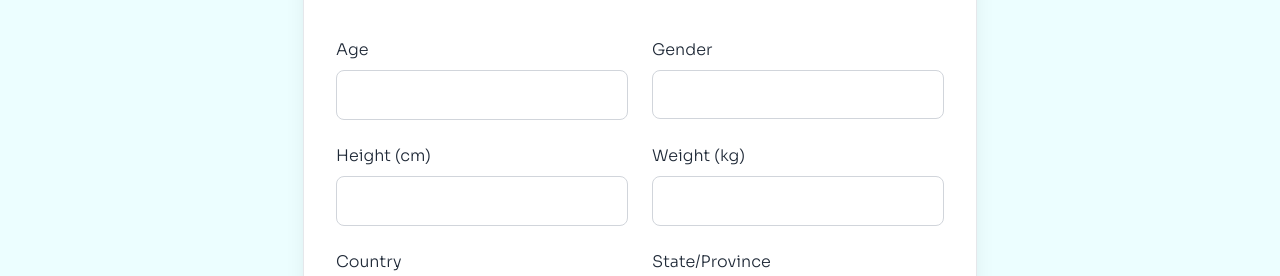
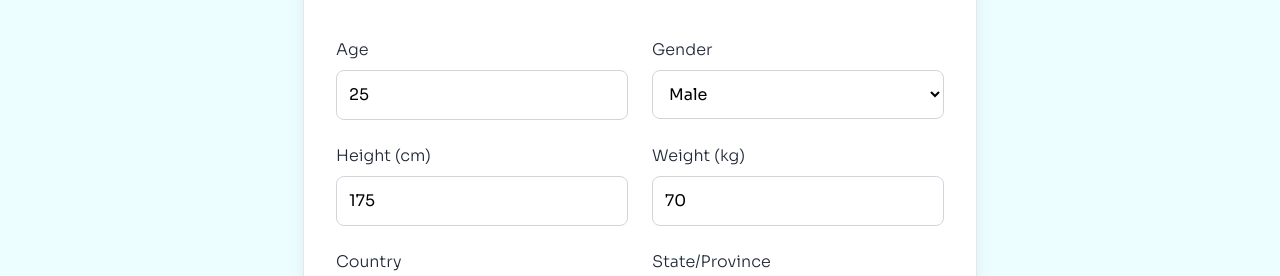
Before and after one commit to Ayush20002/smart_plate_frontend, a React (Vite) app: page /diet-form in a window 1280 px wide. Shown: the part 442-718 px from the top of the page. Built offline with nearby package versions, Linux system fonts and the light colour scheme.

Commit message:
Update DietForm.jsx

```diff
--- a/src/components/design/DietForm.jsx
+++ b/src/components/design/DietForm.jsx
@@ -91,7 +91,7 @@
                     name="age"
                     value={formData.age}
                     onChange={handleInputChange}
-                    className="w-full p-3 bg-white rounded-lg border border-gray-300 focus:ring-2 focus:ring-amber-500"
+                    className="w-full p-3 bg-white text-black rounded-lg border border-gray-300 focus:ring-2 focus:ring-amber-500"
                     min="18"
                     max="120"
                     required
@@ -105,7 +105,7 @@
                     name="sex"
                     value={formData.sex}
                     onChange={handleInputChange}
-                    className="w-full p-3 bg-white rounded-lg border border-gray-300 focus:ring-2 focus:ring-amber-500"
+                    className="w-full p-3 bg-white text-black rounded-lg border border-gray-300 focus:ring-2 focus:ring-amber-500"
                     required
                   >
                     <option value="male">Male</option>
@@ -121,7 +121,7 @@
                     name="height"
                     value={formData.height}
                     onChange={handleInputChange}
-                    className="w-full p-3 bg-white rounded-lg border border-gray-300 focus:ring-2 focus:ring-amber-500"
+                    className="w-full p-3 bg-white text-black rounded-lg border border-gray-300 focus:ring-2 focus:ring-amber-500"
                     min="100"
                     max="250"
                     required
@@ -136,7 +136,7 @@
                     name="weight"
                     value={formData.weight}
                     onChange={handleInputChange}
-                    className="w-full p-3 bg-white rounded-lg border border-gray-300 focus:ring-2 focus:ring-amber-500"
+                    className="w-full p-3 bg-white text-black rounded-lg border border-gray-300 focus:ring-2 focus:ring-amber-500"
                     min="30"
                     max="300"
                     required
@@ -151,7 +151,7 @@
                     name="country"
                     value={formData.country}
                     onChange={handleInputChange}
-                    className="w-full p-3 bg-white rounded-lg border border-gray-300 focus:ring-2 focus:ring-amber-500"
+                    className="w-full p-3 bg-white text-black rounded-lg border border-gray-300 focus:ring-2 focus:ring-amber-500"
                     required
                   />
                 </div>
@@ -164,7 +164,7 @@
                     name="state"
                     value={formData.state}
                     onChange={handleInputChange}
-                    className="w-full p-3 bg-white rounded-lg border border-gray-300 focus:ring-2 focus:ring-amber-500"
+                    className="w-full p-3 bg-white text-black rounded-lg border border-gray-300 focus:ring-2 focus:ring-amber-500"
                     required
                   />
                 </div>
@@ -178,7 +178,7 @@
                     name="health_conditions"
                     value={formData.health_conditions}
                     onChange={handleInputChange}
-                    className="w-full p-3 bg-white rounded-lg border border-gray-300 focus:ring-2 focus:ring-amber-500 resize-none"
+                    className="w-full p-3 bg-white text-black rounded-lg border border-gray-300 focus:ring-2 focus:ring-amber-500 resize-none"
                     placeholder="e.g., Diabetes, Hypertension, Food Allergies"
                     rows="3"
                   />
```
